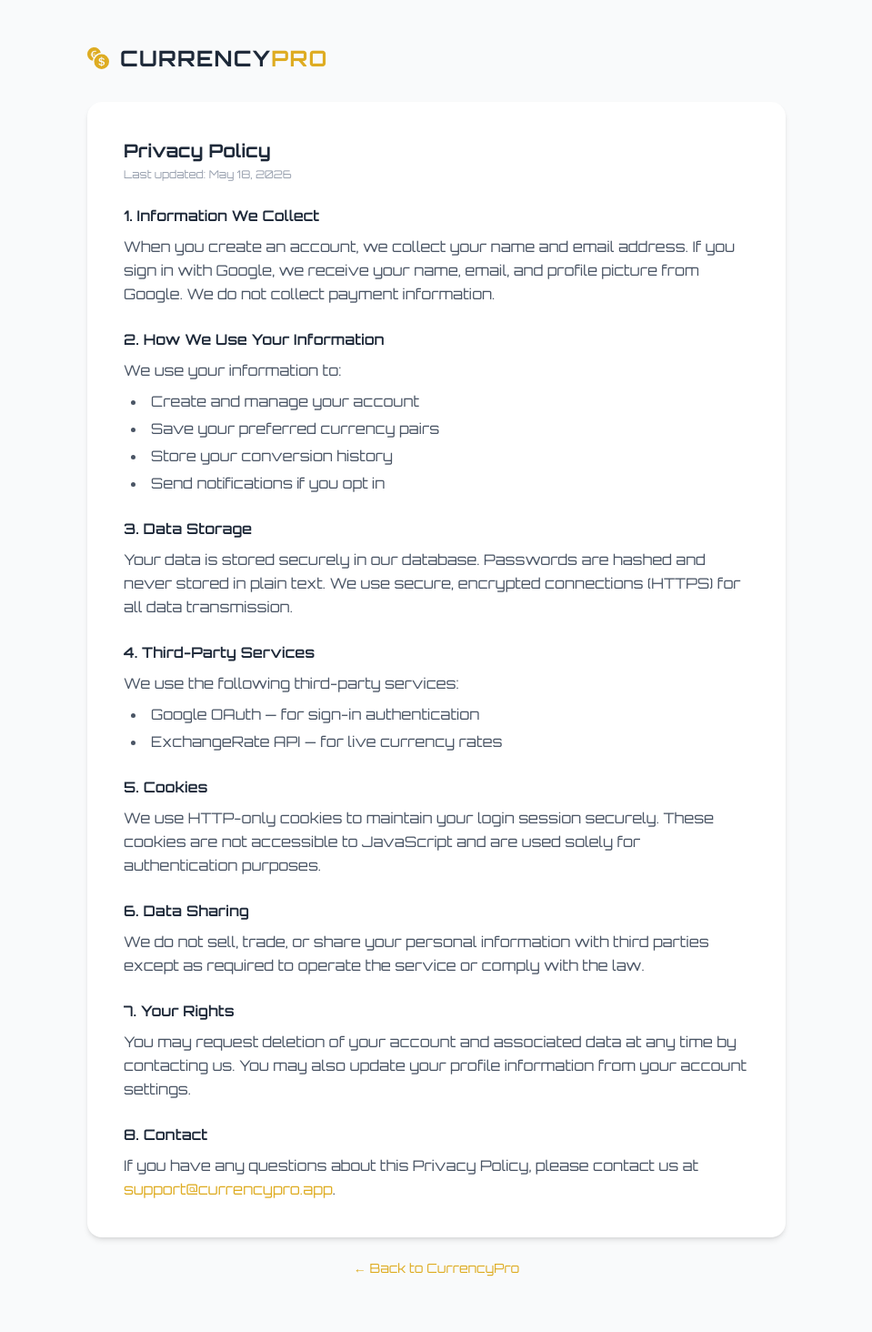
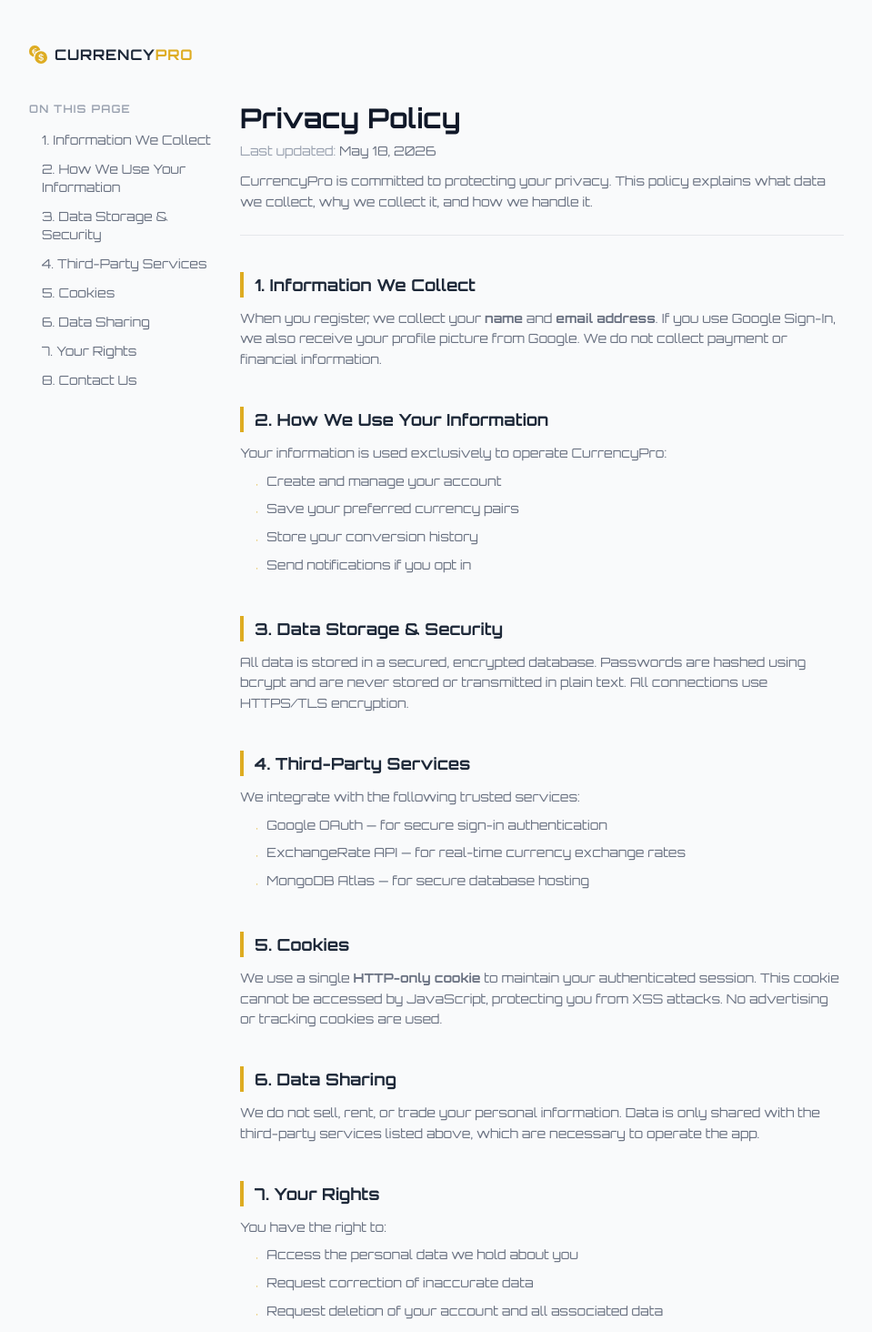
Before and after one commit to Dhiza97/currency-pro, a React (Vite) app in the folder frontend/: page /privacy in a window 1280 px wide. Shown: the top 1464 px of the page at 91% size, without its empty margins (160-1119 px from the left). Built offline with nearby package versions, Linux system fonts and the light colour scheme; no server answers.

Commit message:
update policy and add footer to main page

```diff
--- /dev/null
+++ b/frontend/src/components/Footer.jsx
@@ -0,0 +1,19 @@
+import { Link } from "react-router-dom";
+
+export default function Footer() {
+  return (
+    <footer className="mt-auto py-6 border-t border-gray-100 dark:border-gray-800">
+      <div className="max-w-7xl mx-auto px-4 flex flex-col sm:flex-row items-center justify-between gap-2 text-xs text-gray-400">
+        <span>© {new Date().getFullYear()} CurrencyPro. All rights reserved.</span>
+        <div className="flex items-center gap-4">
+          <Link to="/privacy" className="hover:text-gold-500 transition-colors">
+            Privacy Policy
+          </Link>
+          <Link to="/terms" className="hover:text-gold-500 transition-colors">
+            Terms of Use
+          </Link>
+        </div>
+      </div>
+    </footer>
+  );
+}
--- a/frontend/src/pages/Dashboard.jsx
+++ b/frontend/src/pages/Dashboard.jsx
@@ -4,6 +4,7 @@
 import { useState } from "react";
 import History from "../components/History";
 import { BsCurrencyExchange } from "react-icons/bs";
+import Footer from "../components/Footer";
 
 export default function Dashboard() {
   const [selectedPair, setSelectedPair] = useState(null);
@@ -20,11 +21,11 @@
   };
 
   return (
-    <div className="min-h-screen bg-gray-50 dark:bg-[#0a0a0f] transition-colors">
+    <div className="min-h-screen bg-gray-50 dark:bg-[#0a0a0f] transition-colors flex flex-col">
       <Navbar />
 
-      <main className="max-w-7xl mx-auto px-4 sm:px-6 lg:px-8 py-6 sm:py-8">
-
+      {/* MAIN CONTENT */}
+      <main className="flex-1 max-w-7xl mx-auto px-4 sm:px-6 lg:px-8 py-6 sm:py-8">
         {/* Header */}
         <div className="mb-6 sm:mb-8 animate-fade-in">
           <h1 className="text-2xl sm:text-3xl lg:text-4xl font-bold text-gray-800 dark:text-white flex items-center gap-3">
@@ -39,29 +40,18 @@
 
         {/* GRID */}
         <div className="grid grid-cols-1 lg:grid-cols-3 gap-5 sm:gap-6 lg:gap-8">
-
-          {/* Converter - Main Area */}
           <div className="lg:col-span-2">
-            <Converter
-              selectedPair={selectedPair}
-              reuseData={reuseData}
-            />
+            <Converter selectedPair={selectedPair} reuseData={reuseData} />
           </div>
 
-          {/* Sidebar */}
           <div className="space-y-5 sm:space-y-6">
-
-            <div className="animate-slide-up">
-              <SavedPairs onSelectPair={handleSelectPair} />
-            </div>
-
-            <div className="animate-slide-up">
-              <History onReuse={handleReuse} />
-            </div>
-
+            <SavedPairs onSelectPair={handleSelectPair} />
+            <History onReuse={handleReuse} />
           </div>
         </div>
       </main>
+
+      <Footer />
     </div>
   );
 }
--- a/frontend/src/pages/PrivacyPolicy.jsx
+++ b/frontend/src/pages/PrivacyPolicy.jsx
@@ -1,124 +1,190 @@
+// pages/PrivacyPolicy.jsx
 import { Link } from "react-router-dom";
 import { BsCurrencyExchange } from "react-icons/bs";
+
+const sections = [
+  { id: "information", title: "1. Information We Collect" },
+  { id: "usage", title: "2. How We Use Your Information" },
+  { id: "storage", title: "3. Data Storage & Security" },
+  { id: "third-party", title: "4. Third-Party Services" },
+  { id: "cookies", title: "5. Cookies" },
+  { id: "sharing", title: "6. Data Sharing" },
+  { id: "rights", title: "7. Your Rights" },
+  { id: "contact", title: "8. Contact Us" },
+];
 
 export default function PrivacyPolicy() {
   return (
     <div className="min-h-screen bg-gray-50 dark:bg-[#0a0a0f] py-12 px-4 sm:px-6">
-      <div className="max-w-3xl mx-auto">
-        {/* Header */}
-        <div className="flex items-center gap-3 mb-8">
-          <BsCurrencyExchange className="text-gold-500 text-2xl" />
-          <h1 className="text-2xl font-bold text-gray-800 dark:text-white tracking-wider">
+      <div className="max-w-4xl mx-auto">
+        {/* Brand header */}
+        <Link to="/" className="inline-flex items-center gap-2 mb-10 group">
+          <BsCurrencyExchange className="text-gold-500 text-xl" />
+          <span className="font-bold text-gray-800 dark:text-white tracking-wider group-hover:text-gold-500 transition-colors">
             CURRENCY<span className="text-gold-500">PRO</span>
+          </span>
+        </Link>
+
+        <div className="grid grid-cols-1 lg:grid-cols-4 gap-8">
+          {/* Sticky Table of Contents (desktop) */}
+          <aside className="hidden lg:block">
+            <div className="sticky top-8 space-y-1">
+              <p className="text-xs font-semibold text-gray-400 uppercase tracking-widest mb-3">
+                On this page
+              </p>
+
+              {sections.map((s) => (
+                <a
+                  key={s.id}
+                  href={`#${s.id}`}
+                  className="block text-sm text-gray-500 dark:text-gray-400 hover:text-gold-500
+                             transition-colors py-1 border-l-2 border-transparent
+                             hover:border-gold-500 pl-3"
+                >
+                  {s.title}
+                </a>
+              ))}
+            </div>
+          </aside>
+
+          {/* Main content */}
+          <main className="lg:col-span-3 space-y-10">
+            {/* Title block */}
+            <div className="border-b border-gray-200 dark:border-gray-800 pb-6">
+              <h1 className="text-3xl font-bold text-gray-900 dark:text-white mb-2">
+                Privacy Policy
               </h1>
+              <p className="text-sm text-gray-400">
+                Last updated:{" "}
+                <span className="text-gray-500 dark:text-gray-300">
+                  May 18, 2026
+                </span>
+              </p>
+              <p className="mt-3 text-gray-500 dark:text-gray-400 text-sm leading-relaxed">
+                CurrencyPro is committed to protecting your privacy. This policy
+                explains what data we collect, why we collect it, and how we
+                handle it.
+              </p>
             </div>
 
-        <div className="card p-6 sm:p-10 space-y-6 text-gray-600 dark:text-gray-400 text-sm sm:text-base leading-relaxed">
-          <div>
-            <h2 className="text-xl font-bold text-gray-800 dark:text-white mb-1">
-              Privacy Policy
-            </h2>
-            <p className="text-xs text-gray-400">Last updated: May 18, 2026</p>
-          </div>
+            <Section id="information" title="1. Information We Collect">
+              <p>
+                When you register, we collect your <strong>name</strong> and{" "}
+                <strong>email address</strong>. If you use Google Sign-In, we
+                also receive your profile picture from Google. We do not collect
+                payment or financial information.
+              </p>
+            </Section>
 
-          <section className="space-y-2">
-            <h3 className="font-semibold text-gray-800 dark:text-white">
-              1. Information We Collect
-            </h3>
+            <Section id="usage" title="2. How We Use Your Information">
               <p>
-              When you create an account, we collect your name and email
-              address. If you sign in with Google, we receive your name, email,
-              and profile picture from Google. We do not collect payment
-              information.
+                Your information is used exclusively to operate CurrencyPro:
               </p>
-          </section>
+              <List
+                items={[
+                  "Create and manage your account",
+                  "Save your preferred currency pairs",
+                  "Store your conversion history",
+                  "Send notifications if you opt in",
+                ]}
+              />
+            </Section>
 
-          <section className="space-y-2">
-            <h3 className="font-semibold text-gray-800 dark:text-white">
-              2. How We Use Your Information
-            </h3>
-            <p>We use your information to:</p>
-            <ul className="list-disc list-inside space-y-1 ml-2">
-              <li>Create and manage your account</li>
-              <li>Save your preferred currency pairs</li>
-              <li>Store your conversion history</li>
-              <li>Send notifications if you opt in</li>
-            </ul>
-          </section>
+            <Section id="storage" title="3. Data Storage & Security">
+              <p>
+                All data is stored in a secured, encrypted database. Passwords
+                are hashed using bcrypt and are never stored or transmitted in
+                plain text. All connections use HTTPS/TLS encryption.
+              </p>
+            </Section>
 
-          <section className="space-y-2">
-            <h3 className="font-semibold text-gray-800 dark:text-white">
-              3. Data Storage
-            </h3>
+            <Section id="third-party" title="4. Third-Party Services">
+              <p>We integrate with the following trusted services:</p>
+              <List
+                items={[
+                  "Google OAuth — for secure sign-in authentication",
+                  "ExchangeRate API — for real-time currency exchange rates",
+                  "MongoDB Atlas — for secure database hosting",
+                ]}
+              />
+            </Section>
+
+            <Section id="cookies" title="5. Cookies">
               <p>
-              Your data is stored securely in our database. Passwords are hashed
-              and never stored in plain text. We use secure, encrypted
-              connections (HTTPS) for all data transmission.
+                We use a single <strong>HTTP-only cookie</strong> to maintain
+                your authenticated session. This cookie cannot be accessed by
+                JavaScript, protecting you from XSS attacks. No advertising or
+                tracking cookies are used.
               </p>
-          </section>
+            </Section>
 
-          <section className="space-y-2">
-            <h3 className="font-semibold text-gray-800 dark:text-white">
-              4. Third-Party Services
-            </h3>
-            <p>We use the following third-party services:</p>
-            <ul className="list-disc list-inside space-y-1 ml-2">
-              <li>Google OAuth — for sign-in authentication</li>
-              <li>ExchangeRate API — for live currency rates</li>
-            </ul>
-          </section>
+            <Section id="sharing" title="6. Data Sharing">
+              <p>
+                We do not sell, rent, or trade your personal information. Data
+                is only shared with the third-party services listed above, which
+                are necessary to operate the app.
+              </p>
+            </Section>
 
-          <section className="space-y-2">
-            <h3 className="font-semibold text-gray-800 dark:text-white">
-              5. Cookies
-            </h3>
+            <Section id="rights" title="7. Your Rights">
+              <p>You have the right to:</p>
+              <List
+                items={[
+                  "Access the personal data we hold about you",
+                  "Request correction of inaccurate data",
+                  "Request deletion of your account and all associated data",
+                  "Withdraw consent for notifications at any time from your profile settings",
+                ]}
+              />
+            </Section>
+
+            <Section id="contact" title="8. Contact Us">
               <p>
-              We use HTTP-only cookies to maintain your login session securely.
-              These cookies are not accessible to JavaScript and are used solely
-              for authentication purposes.
+                Questions about this policy? Reach us at{" "}
+                <a
+                  href="mailto:support@currencypro.app"
+                  className="text-gold-500 hover:underline"
+                >
+                  support@currencypro.app
+                </a>
               </p>
-          </section>
+            </Section>
 
-          <section className="space-y-2">
-            <h3 className="font-semibold text-gray-800 dark:text-white">
-              6. Data Sharing
-            </h3>
-            <p>
-              We do not sell, trade, or share your personal information with
-              third parties except as required to operate the service or comply
-              with the law.
-            </p>
-          </section>
-
-          <section className="space-y-2">
-            <h3 className="font-semibold text-gray-800 dark:text-white">
-              7. Your Rights
-            </h3>
-            <p>
-              You may request deletion of your account and associated data at
-              any time by contacting us. You may also update your profile
-              information from your account settings.
-            </p>
-          </section>
-
-          <section className="space-y-2">
-            <h3 className="font-semibold text-gray-800 dark:text-white">
-              8. Contact
-            </h3>
-            <p>
-              If you have any questions about this Privacy Policy, please
-              contact us at{" "}
-              <span className="text-gold-500">support@currencypro.app</span>.
-            </p>
-          </section>
-        </div>
-
-        <p className="text-center mt-6 text-sm text-gray-400">
-          <Link to="/" className="text-gold-500 hover:underline">
+            <div className="border-t border-gray-200 dark:border-gray-800 pt-6">
+              <Link to="/" className="text-sm text-gold-500 hover:underline">
                 ← Back to CurrencyPro
               </Link>
-        </p>
+            </div>
+          </main>
+        </div>
       </div>
     </div>
   );
 }
+
+// Reusable section component
+function Section({ id, title, children }) {
+  return (
+    <section id={id} className="scroll-mt-8 space-y-3">
+      <h2 className="text-lg font-bold text-gray-800 dark:text-white border-l-4 border-gold-500 pl-3">
+        {title}
+      </h2>
+      <div className="text-gray-500 dark:text-gray-400 text-sm leading-relaxed space-y-2">
+        {children}
+      </div>
+    </section>
+  );
+}
+
+function List({ items }) {
+  return (
+    <ul className="space-y-1 ml-4">
+      {items.map((item, i) => (
+        <li key={i} className="flex items-start gap-2">
+          <span className="text-gold-500 mt-1">•</span>
+          <span>{item}</span>
+        </li>
+      ))}
+    </ul>
+  );
+}
```
Lines whose indentation alone changed are shown as unchanged.
